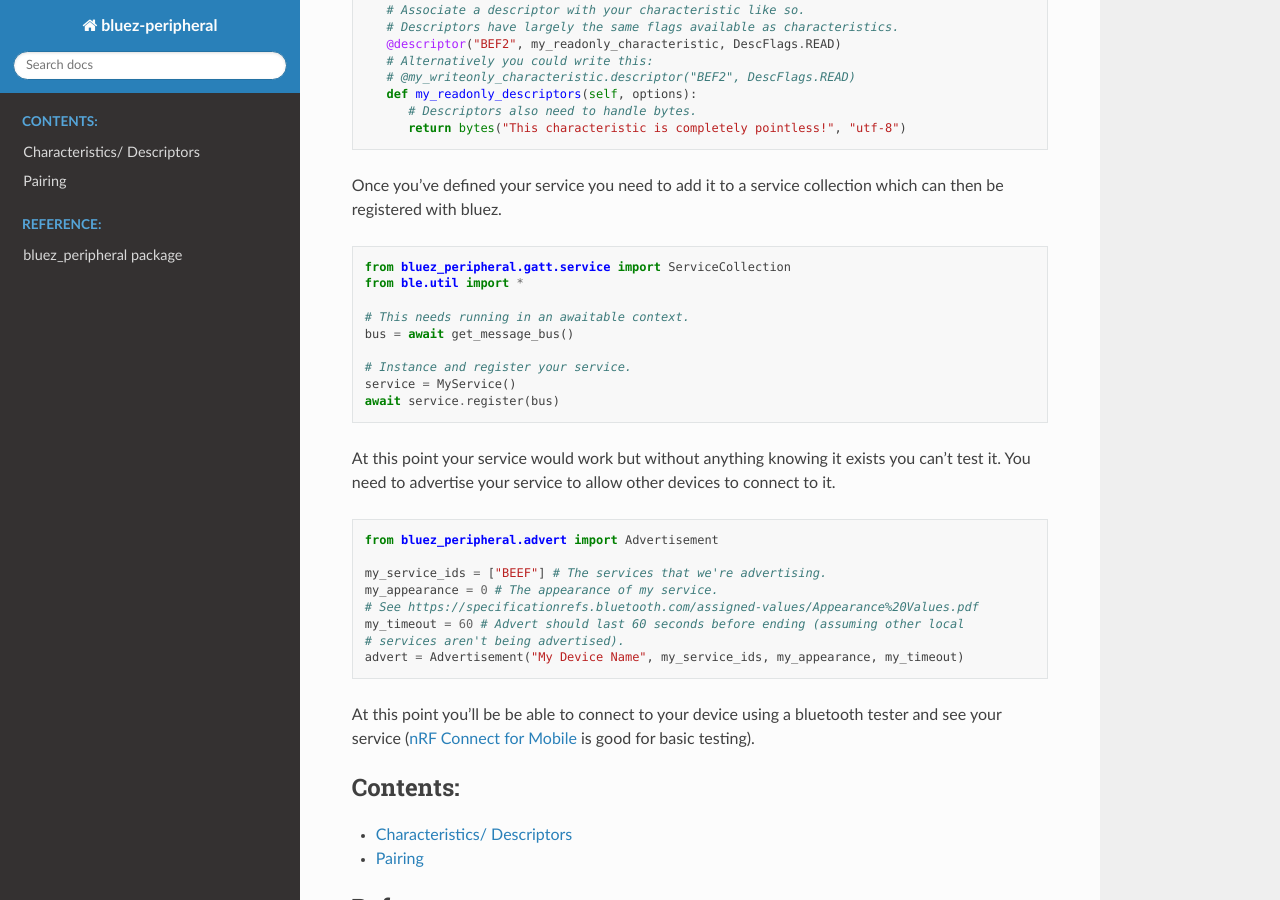
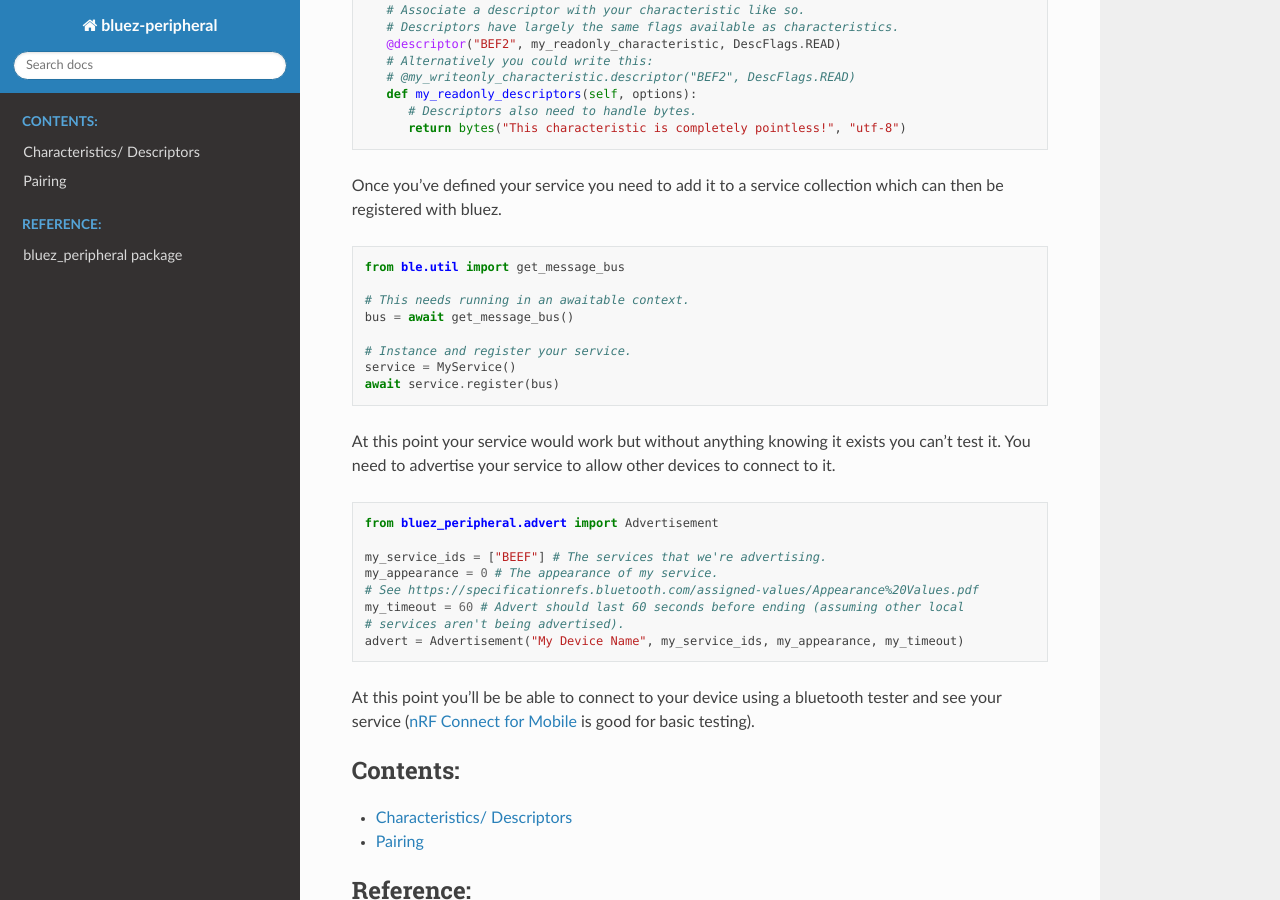
Before and after one commit to spacecheese/bluez_peripheral, a Sphinx documentation site: the page built from docs/source/index.rst, in a window 1280 px wide and 900 px high, scrolled down 845 px. Built offline with Sphinx 7.4.7 and the Read the Docs theme 2.0.0, drawn with Linux system fonts in a browser that asks for light colours.

Commit message:
Don't use 'star' imports in examples

```diff
--- a/docs/source/index.rst
+++ b/docs/source/index.rst
@@ -56,8 +56,7 @@ Once you've defined your service you need to add it to a service collection whic
 
 .. code-block:: python
 
-   from bluez_peripheral.gatt.service import ServiceCollection
-   from ble.util import *
+   from ble.util import get_message_bus
 
    # This needs running in an awaitable context.
    bus = await get_message_bus()
```
Also changed, not shown: README.md (+1 -1 lines).
